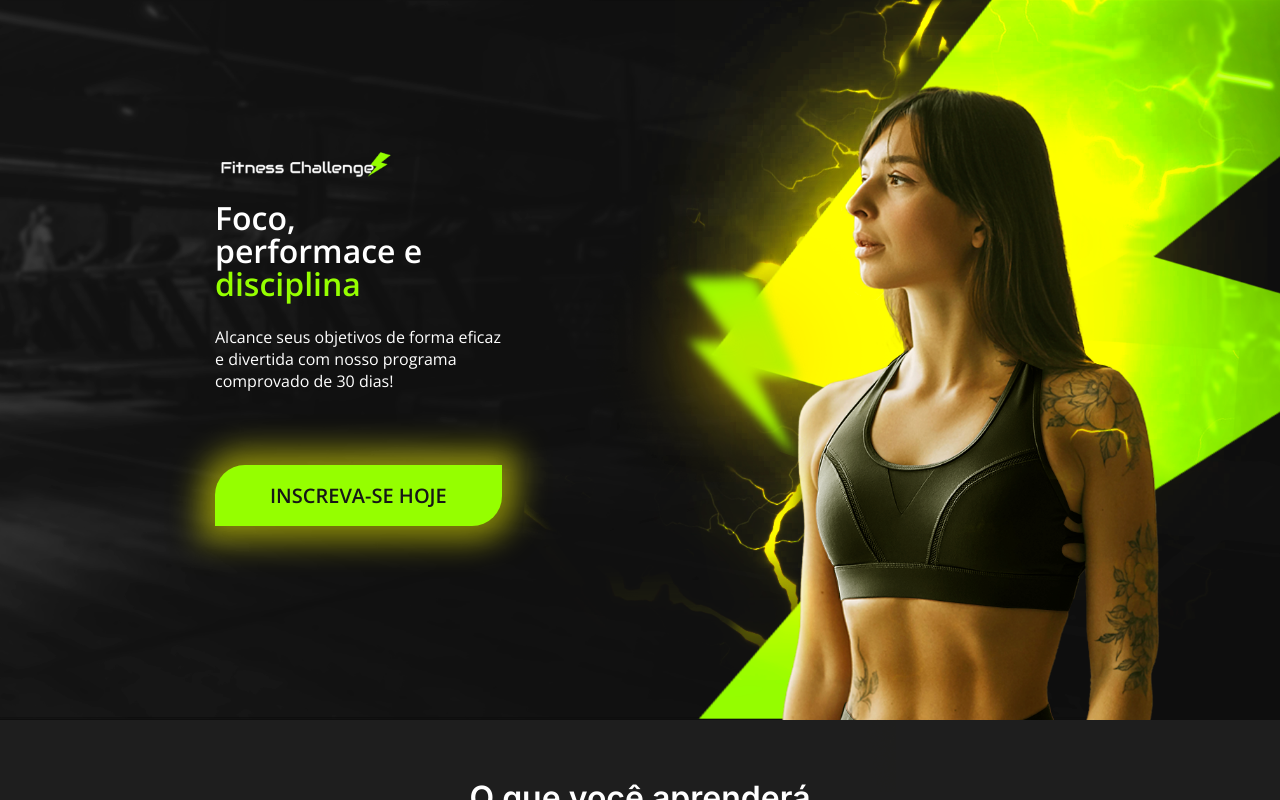
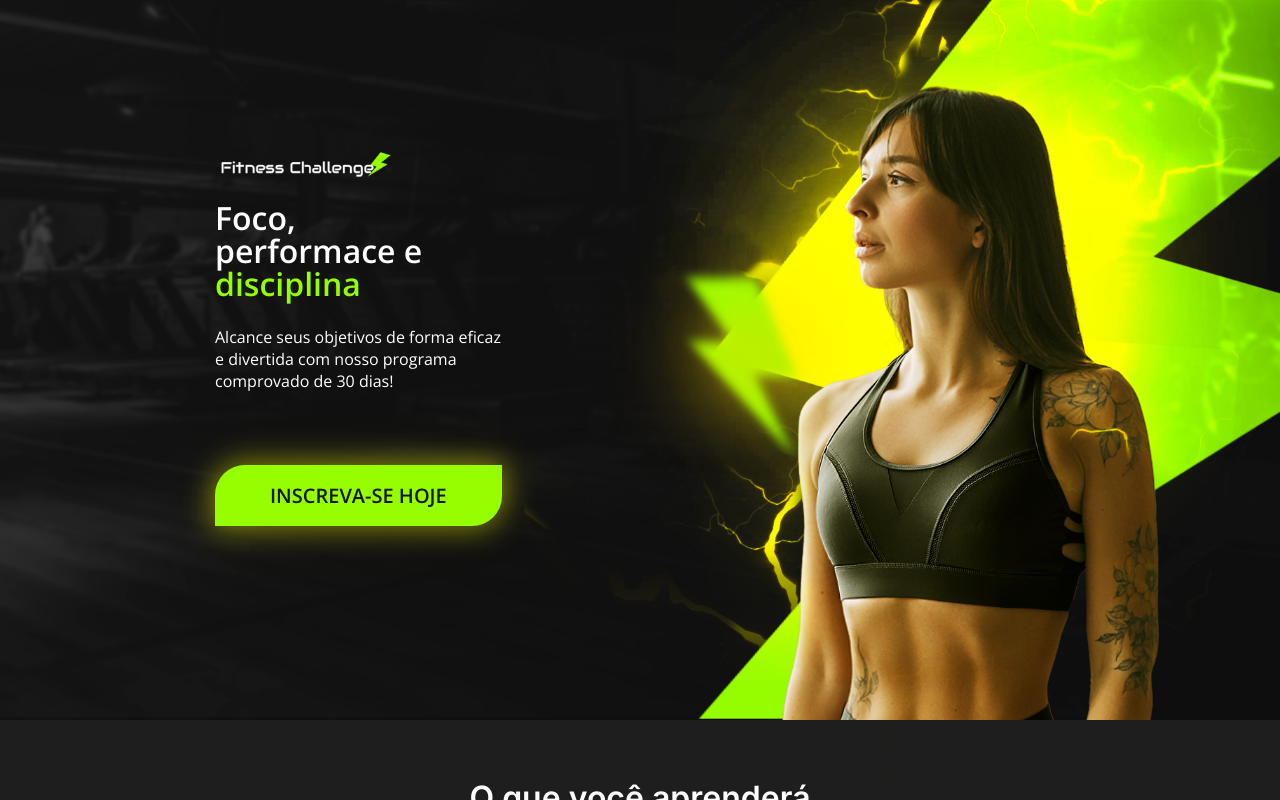
Before and after one commit to Lauro-Santos/fitness-challenge, a React (Create React App) app: page / in a window 1280 px wide. In both pictures the pointer is over the link 358 px from the left and 495 px from the top of the page. Shown: the top 800 px of the page. Built offline with nearby package versions, Linux system fonts and the light colour scheme.

Commit message:
correção de brilho do botão

```diff
--- a/src/components/Botao/botao.module.css
+++ b/src/components/Botao/botao.module.css
@@ -17,5 +17,5 @@
 }
 
 .link:hover {
-  box-shadow: 0px 0px 30px 15px rgba(255, 255, 0, 0.5);
+  box-shadow: 0px 0px 30px 3px rgba(255, 255, 0, 0.5);
 }
```
